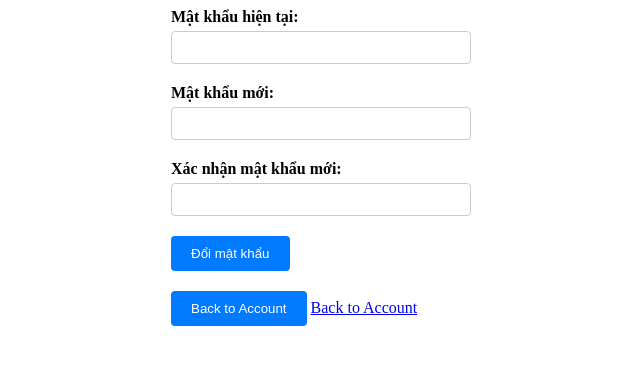
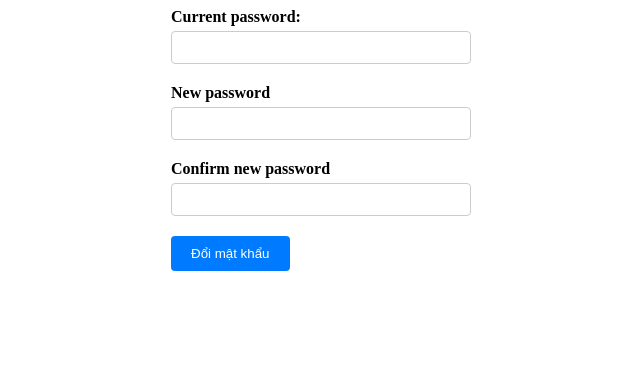
Before and after one commit to Seaside-Paradise-Retreat/SeaSide-Paradise-Retreat, a PHP site: page /account/change_password in a window 1280 px wide. Shown: the top 365 px of the page, without its empty margins (319-959 px from the left). Run offline with PHP 8.4, Linux system fonts and the light colour scheme; the visitor is signed in with stand-in values (Sample User, id 1).

Commit message:
feat/refactor

```diff
--- a/app/Controllers/account/change_password.controller.php
+++ b/app/Controllers/account/change_password.controller.php
@@ -1,3 +1,3 @@
 <?php
-require 'app/Views/account/formPassword.view.php';
+    require 'app/Views/account/formPassword.view.php';
  ?>
--- a/app/Views/account/account.view.php
+++ b/app/Views/account/account.view.php
@@ -15,7 +15,7 @@ echo "<script>
  <link rel="stylesheet" href="public/css/account.css">
 <div class="row profile-home-page">
         <div class="row-name">
-            <img src="public/images/avatar.jpg" width="200px" height="200px" class="img-avt" alt="img-avt" id="img-avt">
+            <img src="<?php echo $_SESSION['avatar']; ?>" width="200px" height="200px" class="img-avt" alt="img-avt" id="img-avt">
             <p class="name-user" id="name-user"><?php echo $_SESSION['name']?></p>
         </div>
 
--- a/app/Views/account/formPassword.view.php
+++ b/app/Views/account/formPassword.view.php
@@ -37,12 +37,13 @@ if ($_SERVER['REQUEST_METHOD'] === 'POST') {
             $updateStatement->bindParam(':id', $userId);
             $updateStatement->execute();
 
-            echo '<script>alert("Mật khẩu đã được thay đổi!");</script>';
+            echo '<script>alert("Password has been changed!");</script>';
+            header("Location:/profile");
         } else {
-            echo '<script>alert("Mật khẩu mới và xác nhận mật khẩu không khớp!");</script>';
+            echo '<script>alert("New password and confirm password do not match!");</script>';
         }
     } else {
-        echo '<script>alert("Mật khẩu hiện tại không đúng!");</script>';
+        echo '<script>alert("Current password is incorrect!");</script>';
     }
 }
 ?>
@@ -50,24 +51,21 @@ if ($_SERVER['REQUEST_METHOD'] === 'POST') {
 <link rel="stylesheet" href="../../../public/css/formPassword.css">
 <form action="" method="post" class="password-form">
     <div class="form-group">
-        <label for="current_password">Mật khẩu hiện tại:</label>
+        <label for="current_password">Current password:</label>
         <input type="password" id="current_password" name="current_password" required>
     </div>
     <div class="form-group">
-        <label for="new_password">Mật khẩu mới:</label>
+        <label for="new_password">New password</label>
         <input type="password" id="new_password" name="new_password" required>
     </div>
 
     <div class="form-group">
-        <label for="confirm_new_password">Xác nhận mật khẩu mới:</label>
+        <label for="confirm_new_password">Confirm new password</label>
         <input type="password" id="confirm_new_password" name="confirm_new_password" required>
     </div>
 
     <div class="form-group">
         <input type="submit" value="Đổi mật khẩu">
     </div>
-    <div class="form-group">
-        <input type="submit" value="Back to Account">
-        <a href="/account">Back to Account</a>
-    </div>
+
 </form>
--- a/app/Views/layouts/navbar.php
+++ b/app/Views/layouts/navbar.php
@@ -21,7 +21,7 @@
           </div>
         <div class="nav_log nav_text nav-item dropdown" id="avata">
         <a class="nav-link dropdown-toggle" href="#" role="button" data-bs-toggle="dropdown" aria-expanded="false">
-          <img id="nav-avatar" src="public/images/avatar.jpg" alt="avatar" height="150px" width="auto">
+          <img id="nav-avatar" src="<?php echo $_SESSION['avatar']; ?>" alt="avatar" height="150px" width="auto">
         </a>
         <ul class="dropdown-menu">
           <li><a class="dropdown-item" href="" style="color: #0052FE;" id="favorite" >Favorite</a></li>
--- a/app/Views/profile/profile.view.php
+++ b/app/Views/profile/profile.view.php
@@ -26,7 +26,6 @@ require 'app/Views/layouts/navbar.php';
 <!-- body -->
 <div class="contents ">
     <h1 class="tilte-form">Hi <?php echo $_SESSION['name']; ?></h1>
-    <p class="" id="profile-date">July 2023</p>
     <div class="row content_profile-usernames">
         <div class="col-lg-4 content_profile-usernames-about">
             <!--Avatar-->
@@ -39,7 +38,7 @@ require 'app/Views/layouts/navbar.php';
             </div> -->
             <h4 class="m-4">Identify Verification</h4>
             <p style="padding-left: 30px; padding-right:30px;">Lorem ipsum dolor sit amet consectetur adipisicing elit. Iure cum veritatis quaerat ut reprehenderit architecto ipsa quos similique eveniet voluptates. Iste facere cumque, voluptatibus cum ut aut ipsam similique eaque?</p>
-            <h3 id="profile-user-name" style="padding-left: 30px;">User Name</h3>
+            <h3 id="profile-user-name" style="padding-left: 30px;"><?php echo $_SESSION['name']; ?></h3>
             <p style="padding-left: 30px;">
                 <i class="fa-solid fa-check"></i>Email confirmed
             </p>
```
Also changed, not shown: app/Views/profile/edit.profile.view.php (+1 -15 lines).
